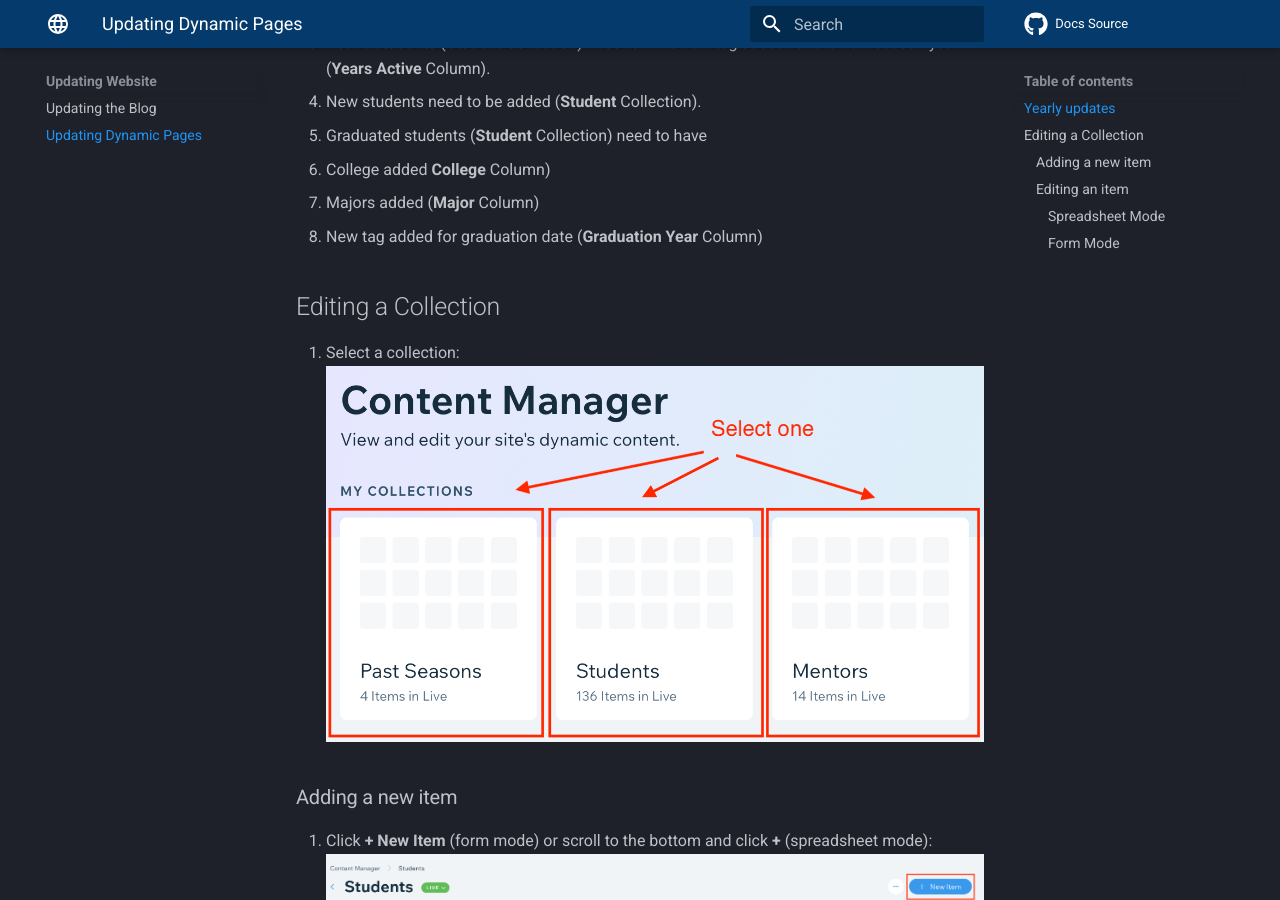
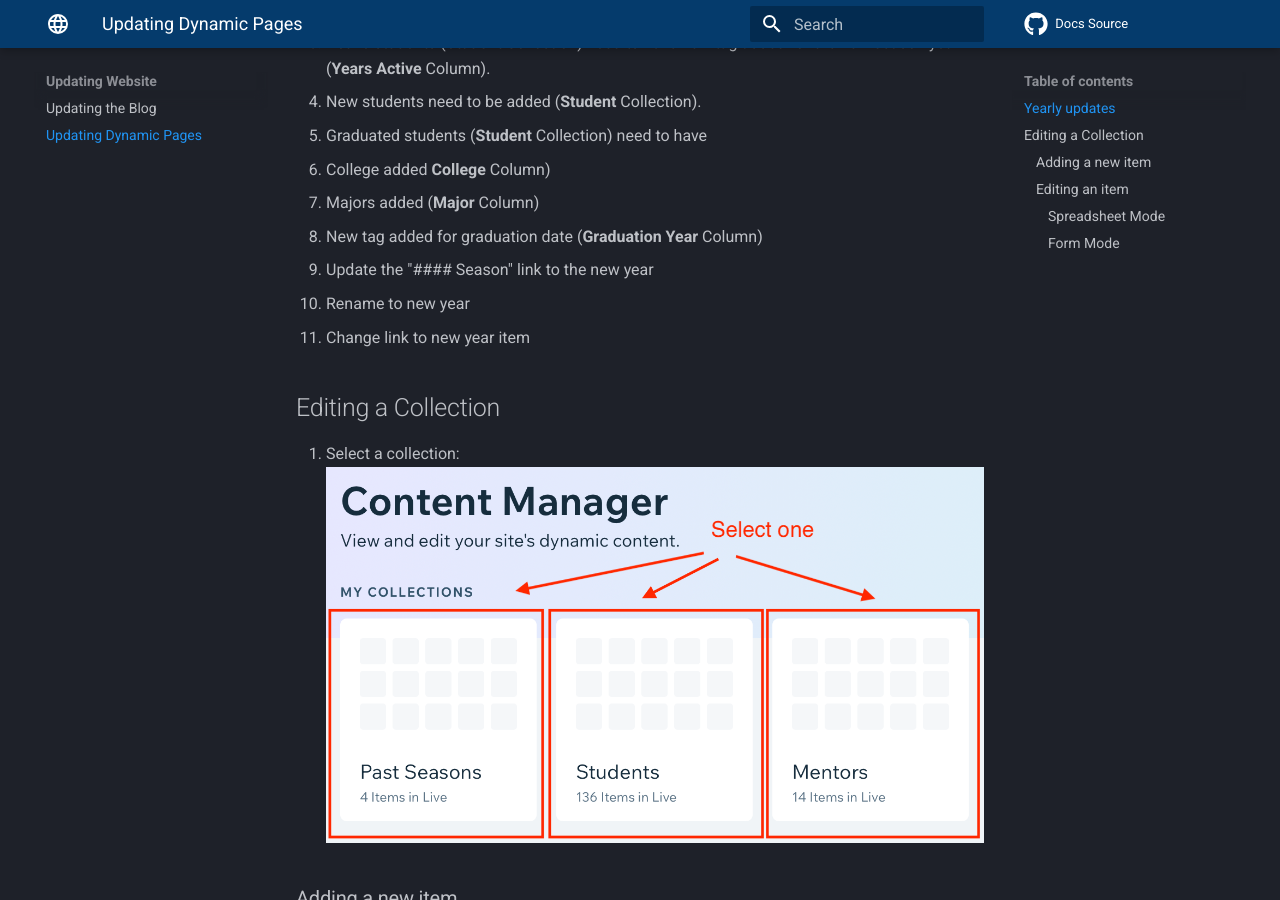
Before and after one commit to FRCTeam3255/Wix-Guide, an MkDocs documentation site: the page built from docs/updating/updating_page_content.md, in a window 1280 px wide and 900 px high, scrolled down 1636 px. Built offline with MkDocs 1.6.1 and Material for MkDocs 9.7.7, drawn with Linux system fonts in a browser that asks for light colours; comment, search, counter and statistics services are not loaded.

Commit message:
added updating season page

```diff
--- a/docs/updating/updating_page_content.md
+++ b/docs/updating/updating_page_content.md
@@ -14,6 +14,9 @@
    1. College added **College** Column)
    2. Majors added (**Major** Column)
    3. New tag added for graduation date (**Graduation Year** Column)
+6. Update the "#### Season" link to the new year
+   1. Rename to new year
+   2. Change link to new year item
 
 ## Editing a Collection
 
```
